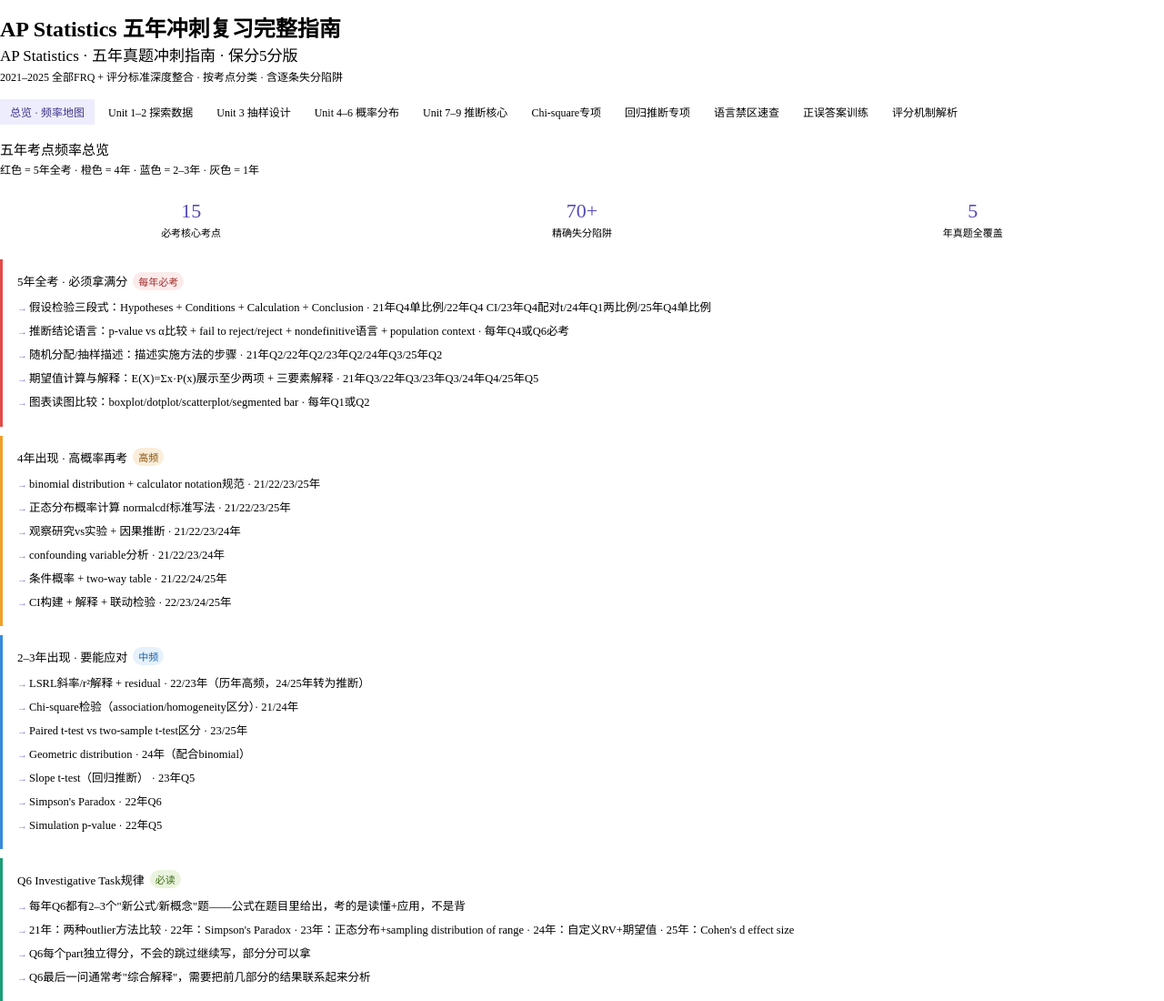
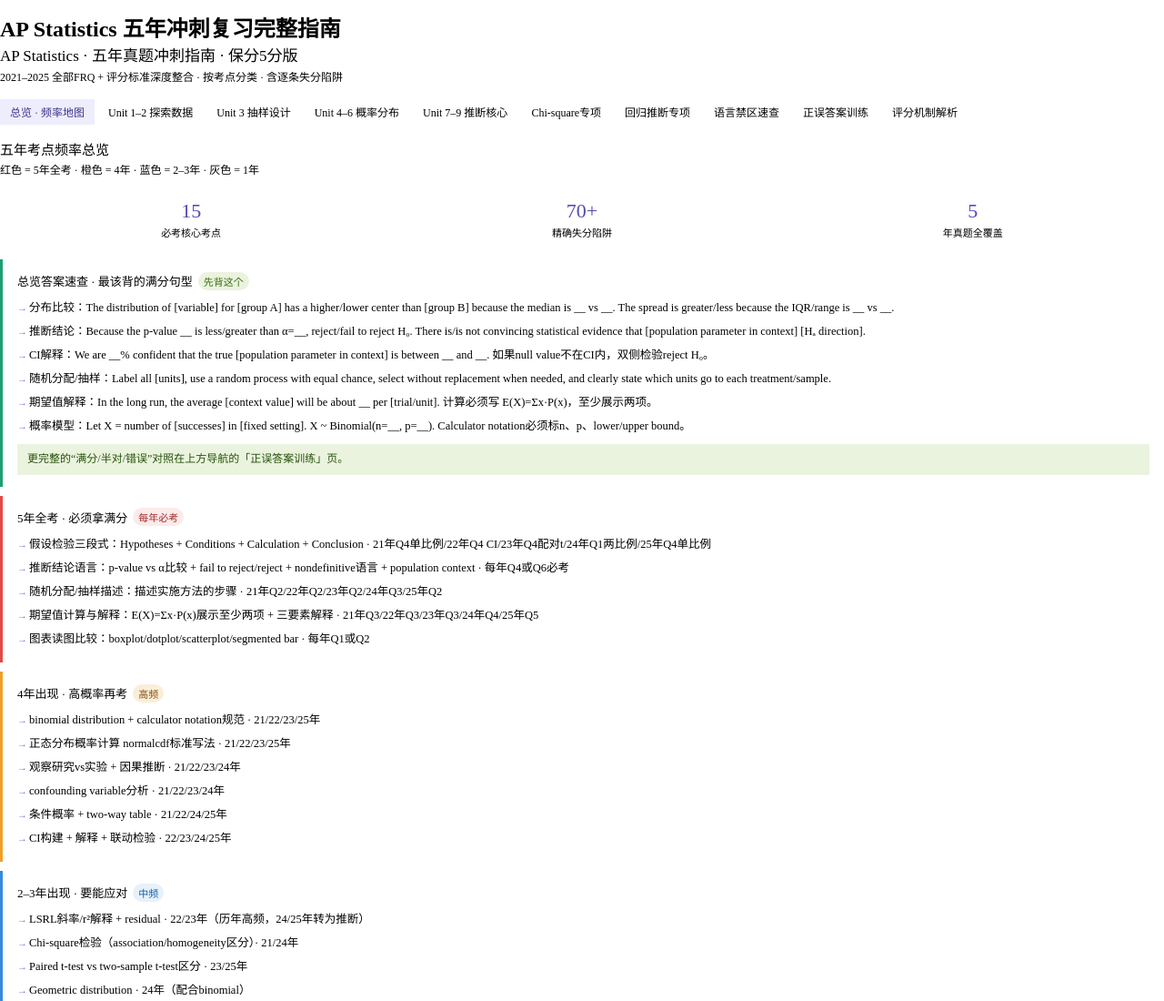
Before and after one commit to Mghalip/ap-stats-5yr-master-guide, a plain HTML site: page index.html in a window 1280 px wide. Shown: the top 1100 px of the page at 91% size. Drawn offline with Linux system fonts and the light colour scheme.

Commit message:
Add overview answer templates

```diff
--- a/index.html
+++ b/index.html
@@ -86,6 +86,19 @@
     <div class="stat"><div class="sn">15</div><div class="sl">必考核心考点</div></div>
     <div class="stat"><div class="sn">70+</div><div class="sl">精确失分陷阱</div></div>
     <div class="stat"><div class="sn">5</div><div class="sl">年真题全覆盖</div></div>
+  </div>
+
+  <div class="card good">
+    <div class="ctit">总览答案速查 · 最该背的满分句型 <span class="bx g">先背这个</span></div>
+    <ul class="ul">
+      <li><span class="kw">分布比较</span>：The distribution of [variable] for [group A] has a higher/lower center than [group B] because the median is __ vs __. The spread is greater/less because the IQR/range is __ vs __.</li>
+      <li><span class="kw">推断结论</span>：Because the p-value __ is less/greater than α=__, reject/fail to reject H₀. There is/is not convincing statistical evidence that [population parameter in context] [Hₐ direction].</li>
+      <li><span class="kw">CI解释</span>：We are __% confident that the true [population parameter in context] is between __ and __. 如果null value不在CI内，双侧检验reject H₀。</li>
+      <li><span class="kw">随机分配/抽样</span>：Label all [units], use a random process with equal chance, select without replacement when needed, and clearly state which units go to each treatment/sample.</li>
+      <li><span class="kw">期望值解释</span>：In the long run, the average [context value] will be about __ per [trial/unit]. 计算必须写 E(X)=Σx·P(x)，至少展示两项。</li>
+      <li><span class="kw">概率模型</span>：Let X = number of [successes] in [fixed setting]. X ~ Binomial(n=__, p=__). Calculator notation必须标n、p、lower/upper bound。</li>
+    </ul>
+    <div class="tip">更完整的“满分/半对/错误”对照在上方导航的「正误答案训练」页。</div>
   </div>
 
   <div class="card danger">
```
Also changed, not shown: ap_stats_5yr_master_guide.html (+13 -0 lines).
